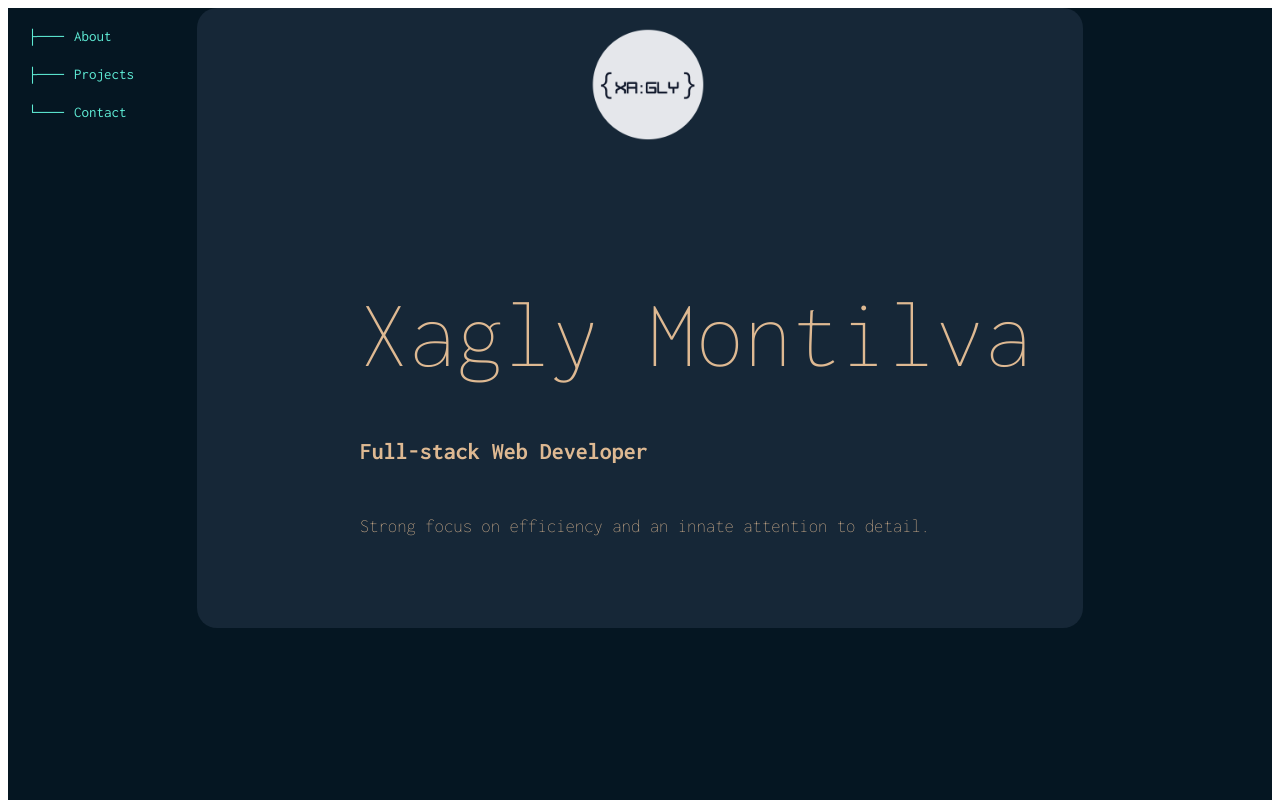
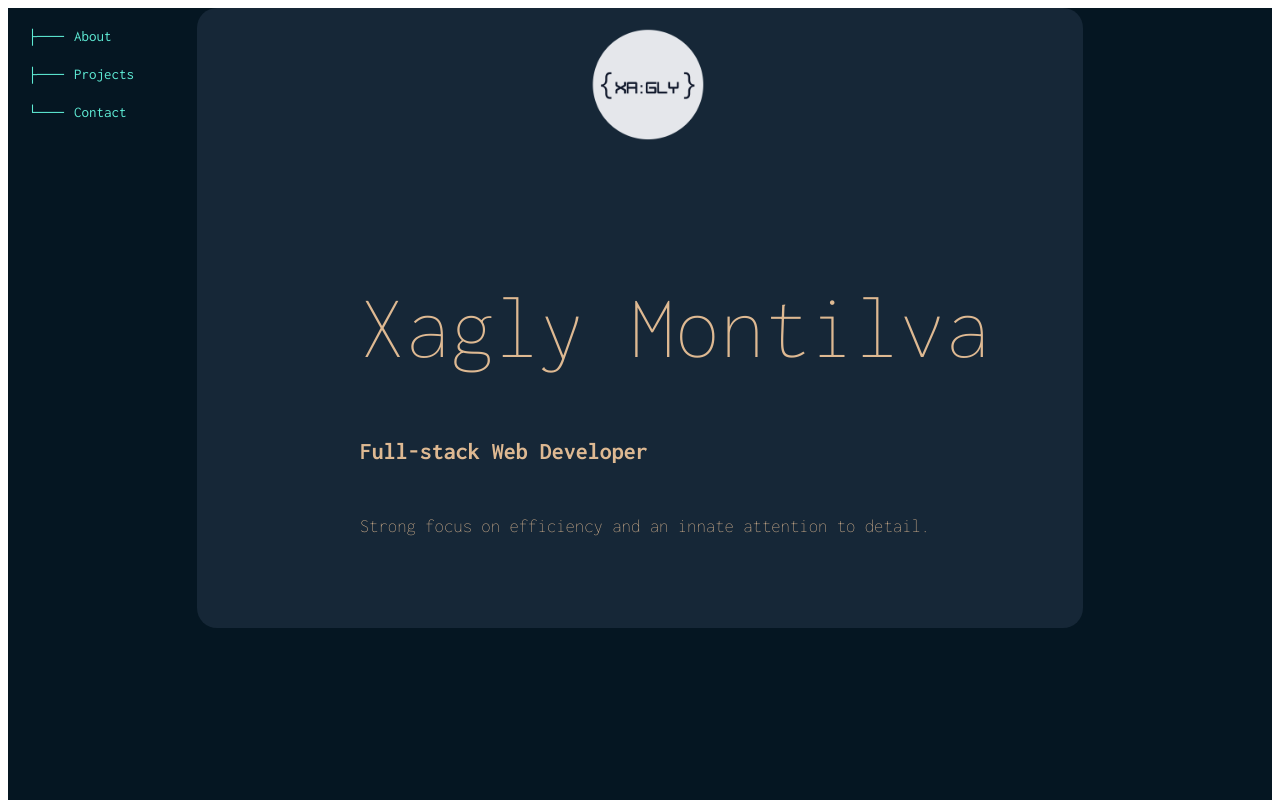
Before and after one commit to XML3/My_Web, a React (Vite) app in the folder My_Web/: page / in a window 1280 px wide. Shown: the top 800 px of the page. Built offline with nearby package versions, Linux system fonts and the light colour scheme; no server answers.

Commit message:
modified text size h1

```diff
--- a/My_Web/src/index.css
+++ b/My_Web/src/index.css
@@ -14,7 +14,7 @@ body {
 }
 
 h1 {
-  font-size: 3.2em;
+  font-size: 3em;
   line-height: 1.1;
   font-weight: 100;
 }
```
